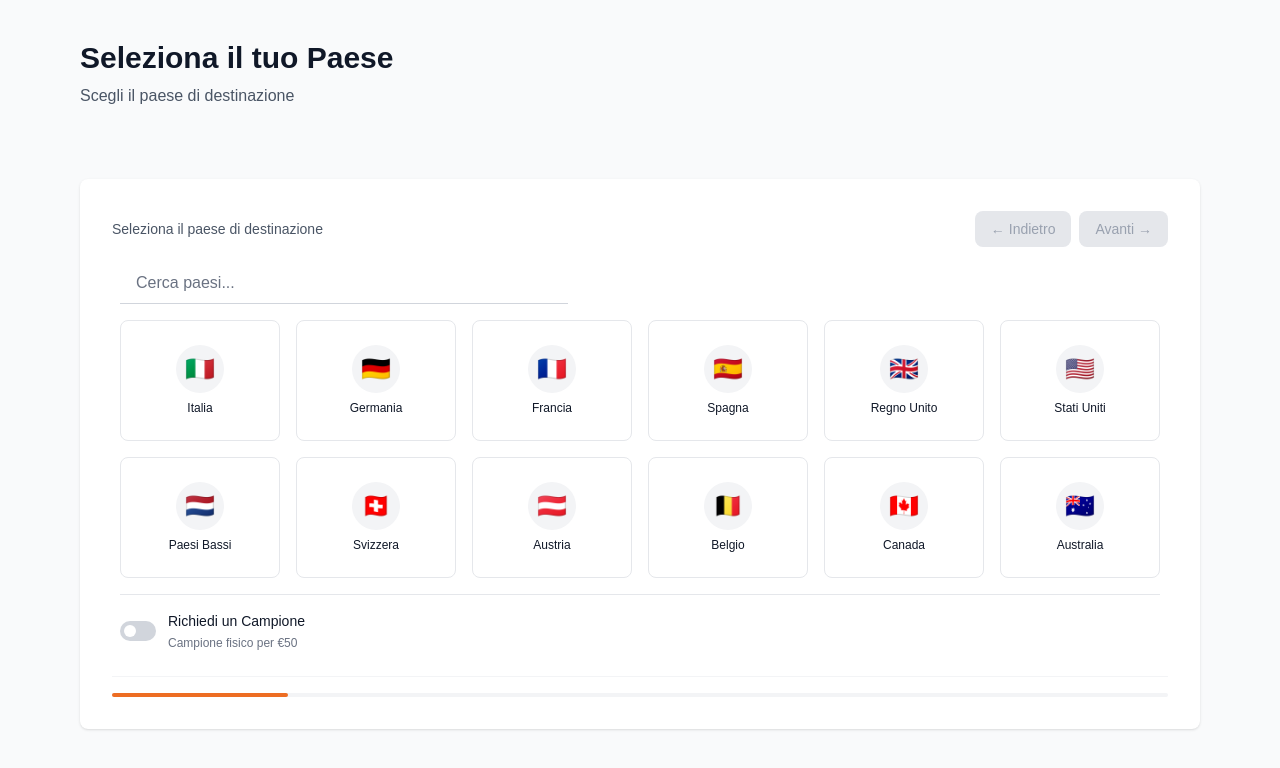
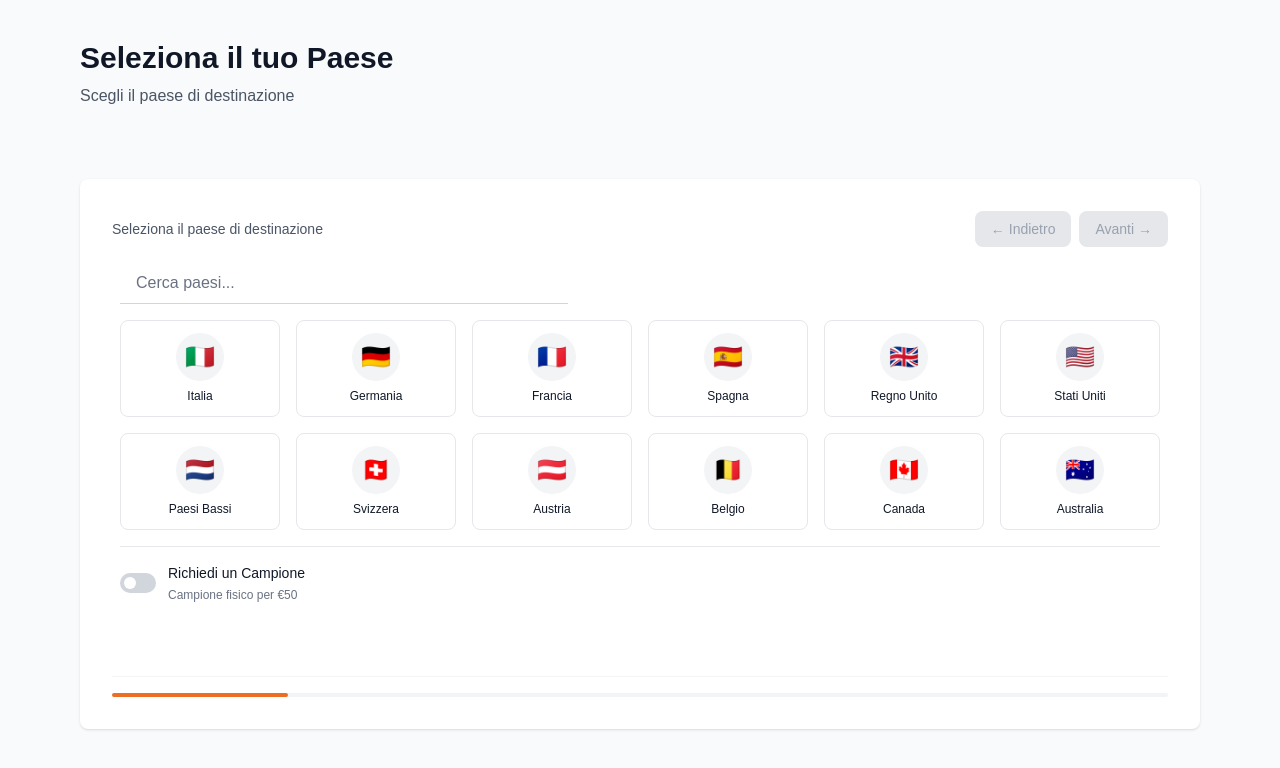
Before and after one commit to mcfratm0823/configuratore-enterprise, a Next.js app: page /configurator in a window 1280 px wide. Shown: the top 768 px of the page. Built offline with nearby package versions, Linux system fonts and the light colour scheme; no server answers.

Commit message:
bordo paesi

```diff
--- a/src/features/configurator/components/steps/Step1Country.tsx
+++ b/src/features/configurator/components/steps/Step1Country.tsx
@@ -2,7 +2,6 @@
 
 import { useState } from 'react'
 import { useConfigurator } from '@/context'
-import { Card } from '@/components/ui'
 
 export function Step1Country() {
   const { state, actions } = useConfigurator()
@@ -128,11 +127,12 @@ export function Step1Country() {
         {/* Country Selection Grid */}
         <div className="grid grid-cols-2 sm:grid-cols-3 md:grid-cols-4 lg:grid-cols-6 gap-4">
           {displayCountries.map((country) => (
-            <Card
+            <div
               key={country.id}
-              variant={state.country === country.id ? 'outlined' : 'default'}
-              className={`cursor-pointer transition-all hover:shadow-md hover:scale-105 text-center p-3 ${
-                state.country === country.id ? 'border-[#ed6d23] border-2 scale-105' : 'hover:border-gray-400'
+              className={`cursor-pointer transition-all hover:shadow-md hover:scale-105 text-center p-3 rounded-lg bg-white ${
+                state.country === country.id
+                  ? 'border-2 border-[#ed6d23] scale-105'
+                  : 'border border-gray-200 hover:border-gray-400'
               }`}
               onClick={() => handleCountrySelect(country.id)}
             >
@@ -142,7 +142,7 @@ export function Step1Country() {
               <h4 className="font-medium text-gray-900 text-xs leading-tight">
                 {country.label}
               </h4>
-            </Card>
+            </div>
           ))}
         </div>
 
```
